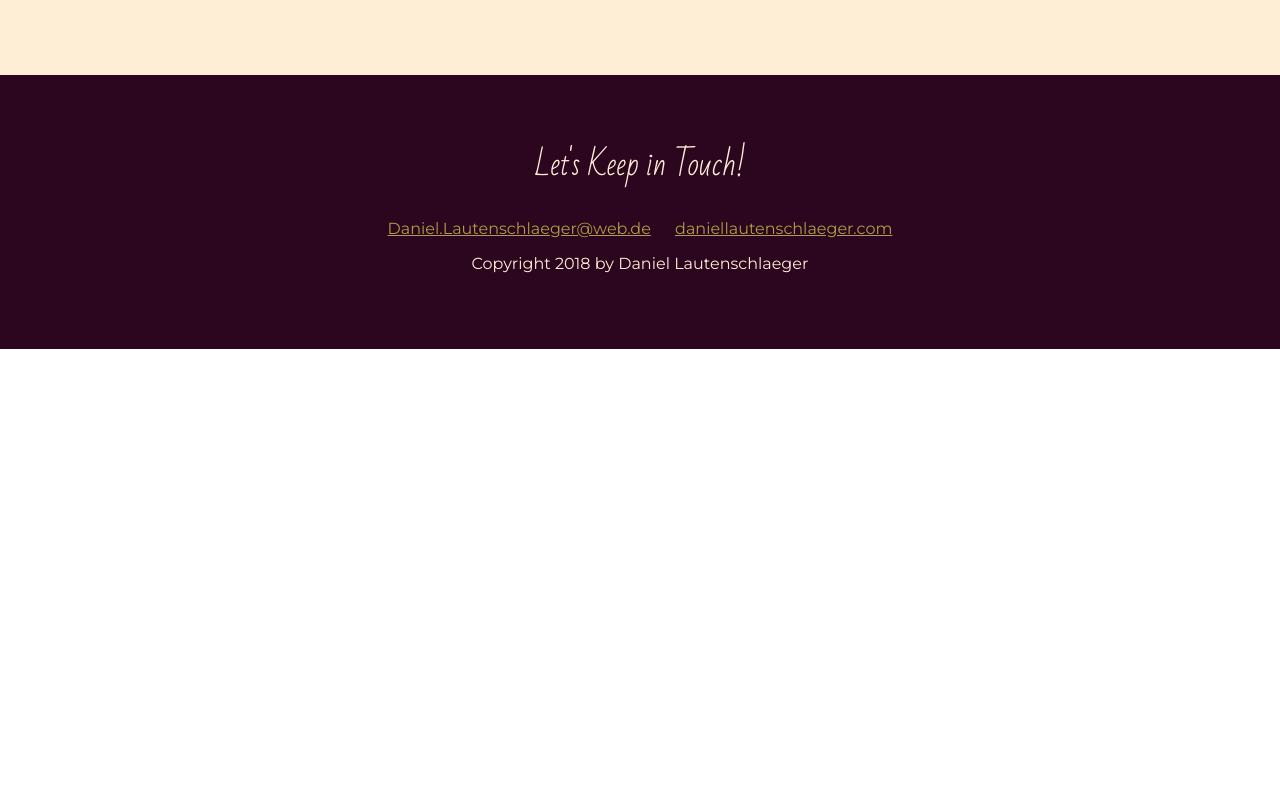
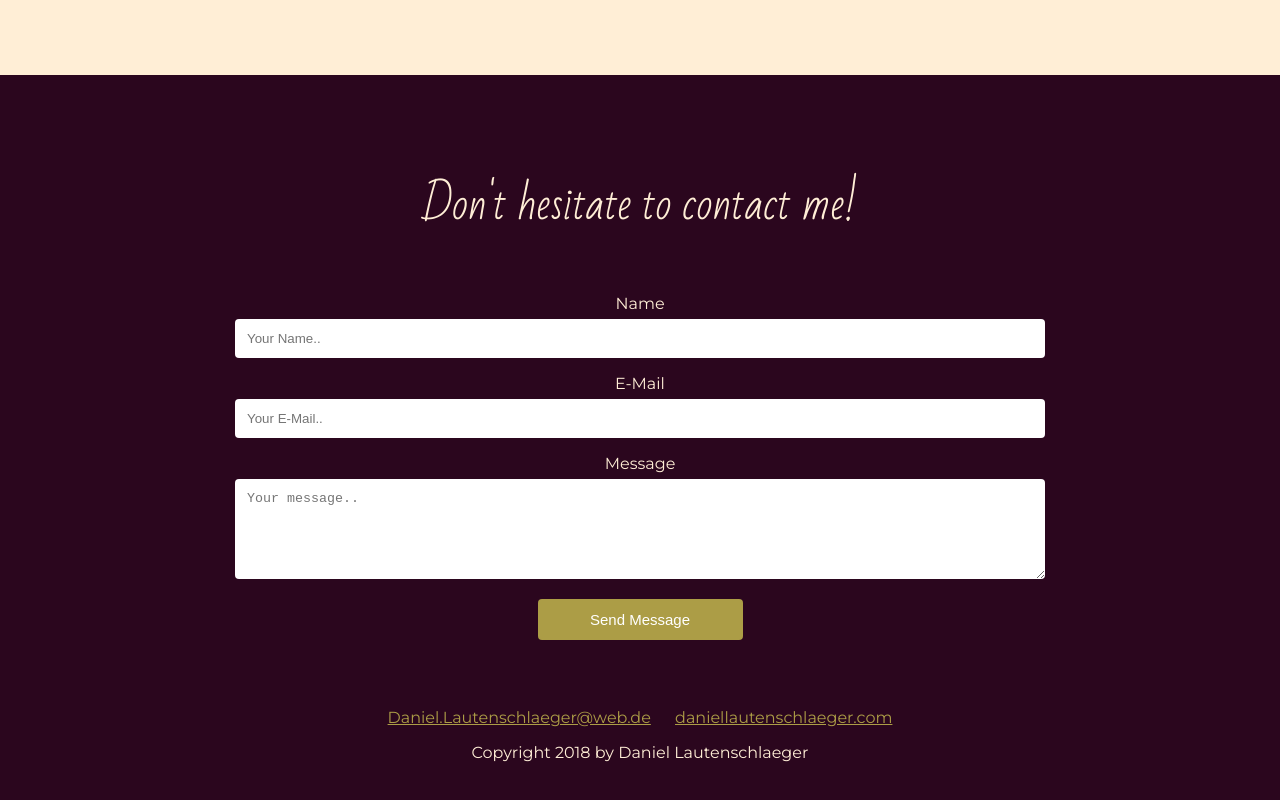
Before and after one commit to UXDSkillslab1718/4-final-assignment-challenge-DanielLautenschlaeger, a plain HTML site: page index.html in a window 1280 px wide. Shown: the part 3060-3860 px from the top of the page. Before the commit the page ends 3409 px from the top, so only its background shows below. Drawn offline with Linux system fonts and the light colour scheme.

Commit message:
Finished Contact section

```diff
--- a/css/styles.css
+++ b/css/styles.css
@@ -140,6 +140,37 @@ p + h3 {
     margin-top: 30px;
 }
 
+/* Contact Form
+------------------------------------*/
+/* Style inputs with type="text", select elements and textareas */
+input[type=text], select, textarea {
+  width: 100%; /* Full width */
+  padding: 12px;
+  border: 1px #AC9D46;
+  border-radius: 4px;
+  box-sizing: border-box;
+  margin-top: 6px;
+  margin-bottom: 16px;
+}
+
+/* Style the submit button with a specific background color etc */
+input[type=sendmessage] {
+  background-color: #AC9D46;
+  color: white;
+  padding: 12px 3px;
+  border: none;
+  border-radius: 4px;
+  cursor: pointer;
+  text-align: center;
+  font-size: 15px;
+  margin-bottom: 48px;
+}
+
+.contactform {
+    text-align: center;
+    padding: 20px;
+}
+
 /* Media Queries
 ------------------------------------*/
 @media (min-width: 900px) {
--- a/index.html
+++ b/index.html
@@ -198,10 +198,25 @@
         </section>
     </main>
 
-    <!-- // Footer & contact info -->
+    <!-- // Footer & contact -->
     <footer id="contact">
        <div class="content-wrap">
-        <h2>Let's Keep in Touch!</h2>
+        <h1>Don't hesitate to contact me!</h1>
+
+    <form class= contactform>
+
+      <label>Name</label>
+      <input type="text" placeholder="Your Name..">
+
+      <label>E-Mail</label>
+      <input type="text" placeholder="Your E-Mail..">
+
+      <label>Message</label>
+      <textarea placeholder="Your message.." style="height:100px"></textarea>
+
+      <input type="sendmessage" value="Send Message">
+
+    </form>
 
         <!-- Social media/websites/links. -->
         <div class="content-info">
```
